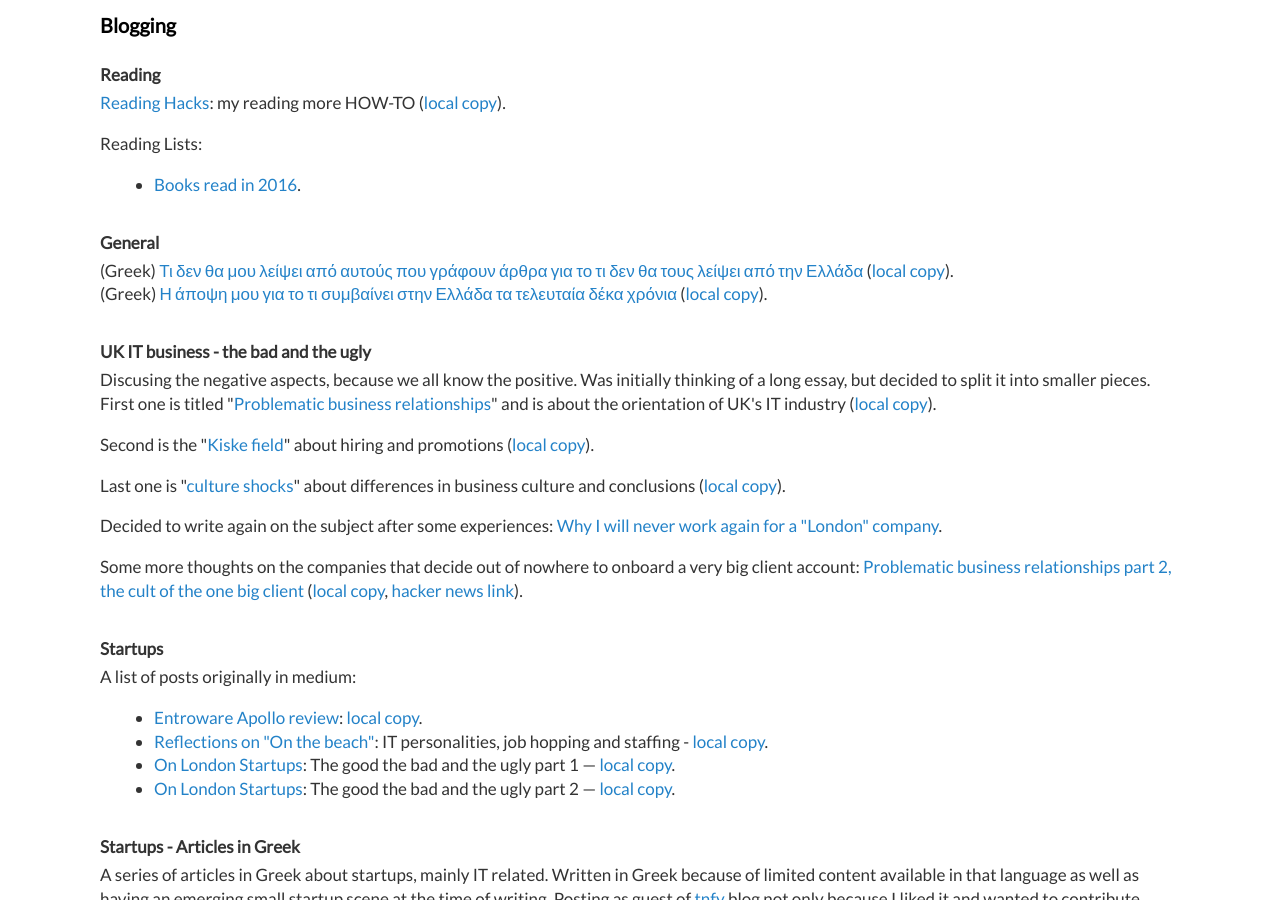
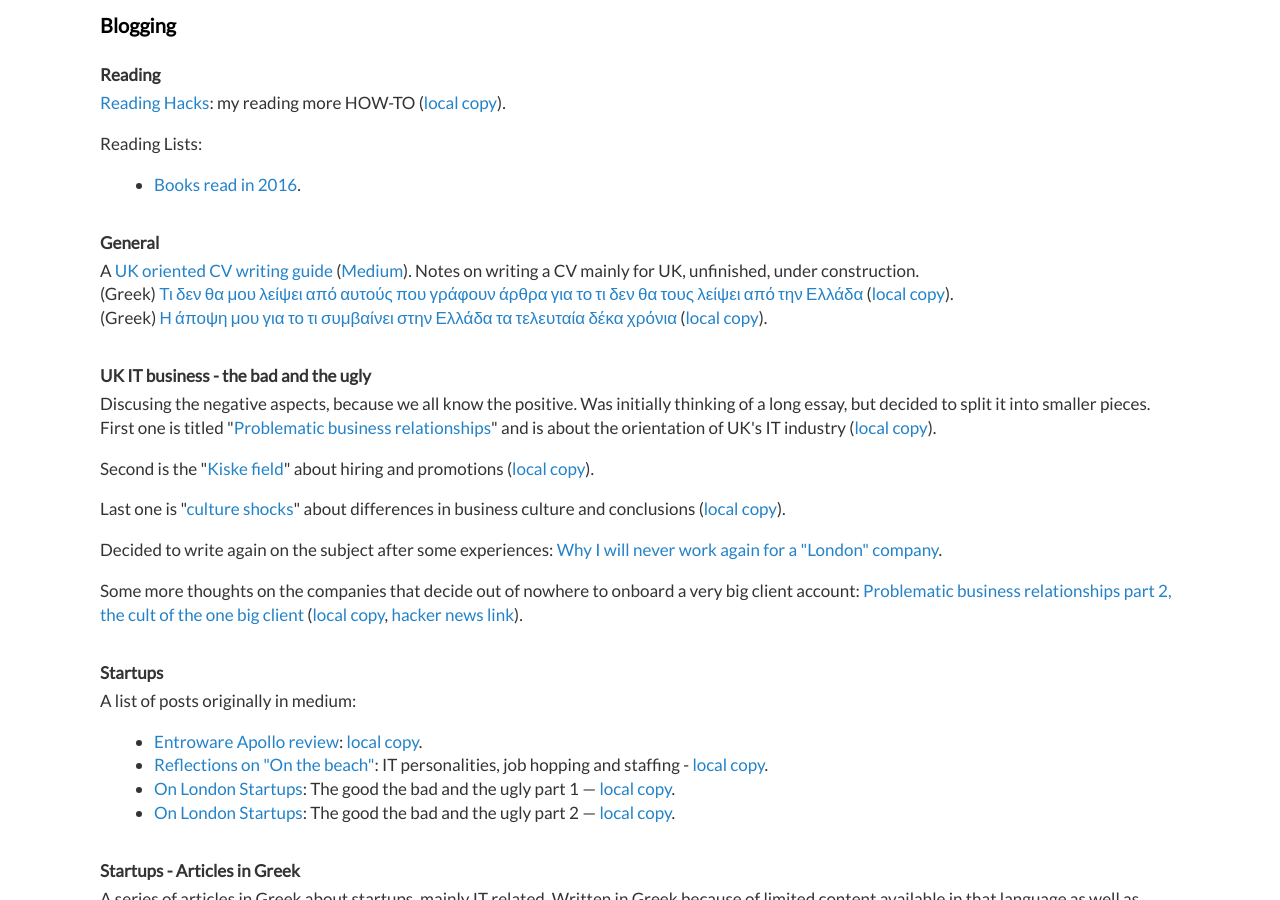
Before and after one commit to dimitrismistriotis/dimitrismistriotis.github.io, a Jekyll site: the page built from index.html, in a window 1280 px wide and 900 px high, scrolled down 1068 px. Built offline with Jekyll 4.4.1, drawn with Linux system fonts in a browser that asks for light colours; the list of posts is cut into pages by our own code.

Commit message:
cv writing guide location

```diff
--- a/index.html
+++ b/index.html
@@ -69,6 +69,8 @@ layout: default
     <h3>General</h3>
 
     <p>
+      A <a href="https://github.com/dimitrismistriotis/cv_writing_guide/">UK oriented CV writing guide</a> (<a href="https://medium.com/@dimist/uk-cv-writing-guide-a4189b67add4">Medium</a>). Notes on writing a CV mainly for UK, unfinished, under construction.<br>
+
       (Greek) <a href="https://medium.com/p/%CF%84%CE%B9-%CE%B4%CE%B5%CE%BD-%CE%B8%CE%B1-%CE%BC%CE%BF%CF%85-%CE%BB%CE%B5%CE%AF%CF%88%CE%B5%CE%B9-%CE%B1%CF%80%CF%8C-%CE%B1%CF%85%CF%84%CE%BF%CF%8D%CF%82-%CF%80%CE%BF%CF%85-%CE%B3%CF%81%CE%AC%CF%86%CE%BF%CF%85%CE%BD-%CE%AC%CF%81%CE%B8%CF%81%CE%B1-%CE%B3%CE%B9%CE%B1-%CF%84%CE%BF-%CF%84%CE%B9-%CE%B4%CE%B5%CE%BD-%CE%B8%CE%B1-%CF%84%CE%BF%CF%85%CF%82-%CE%BB%CE%B5%CE%AF%CF%88%CE%B5%CE%B9-%CE%B1%CF%80%CF%8C-%CF%84%CE%B7%CE%BD-%CE%B5%CE%BB%CE%BB%CE%AC%CE%B4%CE%B1-b541d6fc1a37">Τι δεν θα μου λείψει από αυτούς που γράφουν άρθρα για το τι δεν θα τους λείψει από την Ελλάδα</a> (<a href="/posts/what_i_wont_miss/">local copy</a>).<br>
 
       (Greek) <a href="https://medium.com/p/%CE%B7-%CE%AC%CF%80%CE%BF%CF%88%CE%B7-%CE%BC%CE%BF%CF%85-%CE%B3%CE%B9%CE%B1-%CF%84%CE%BF-%CF%84%CE%B9-%CF%83%CF%85%CE%BC%CE%B2%CE%B1%CE%AF%CE%BD%CE%B5%CE%B9-%CF%83%CF%84%CE%B7%CE%BD-%CE%B5%CE%BB%CE%BB%CE%AC%CE%B4%CE%B1-%CF%84%CE%B1-%CF%84%CE%B5%CE%BB%CE%B5%CF%85%CF%84%CE%B1%CE%AF%CE%B1-%CE%B4%CE%AD%CE%BA%CE%B1-%CF%87%CF%81%CF%8C%CE%BD%CE%B9%CE%B1-6068bc1e7f70">Η άποψη μου για το τι συμβαίνει στην Ελλάδα τα τελευταία δέκα χρόνια</a> (<a href="/my_take">local copy</a>).
```
